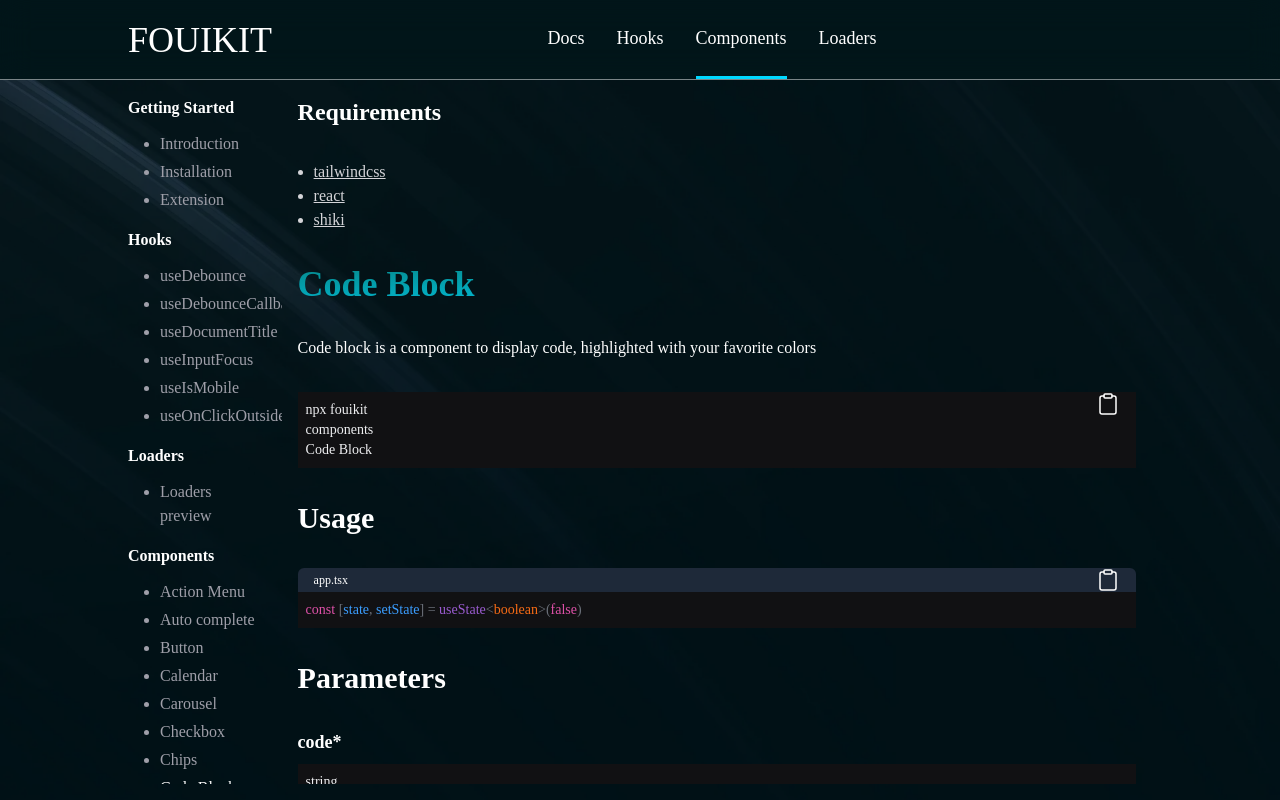
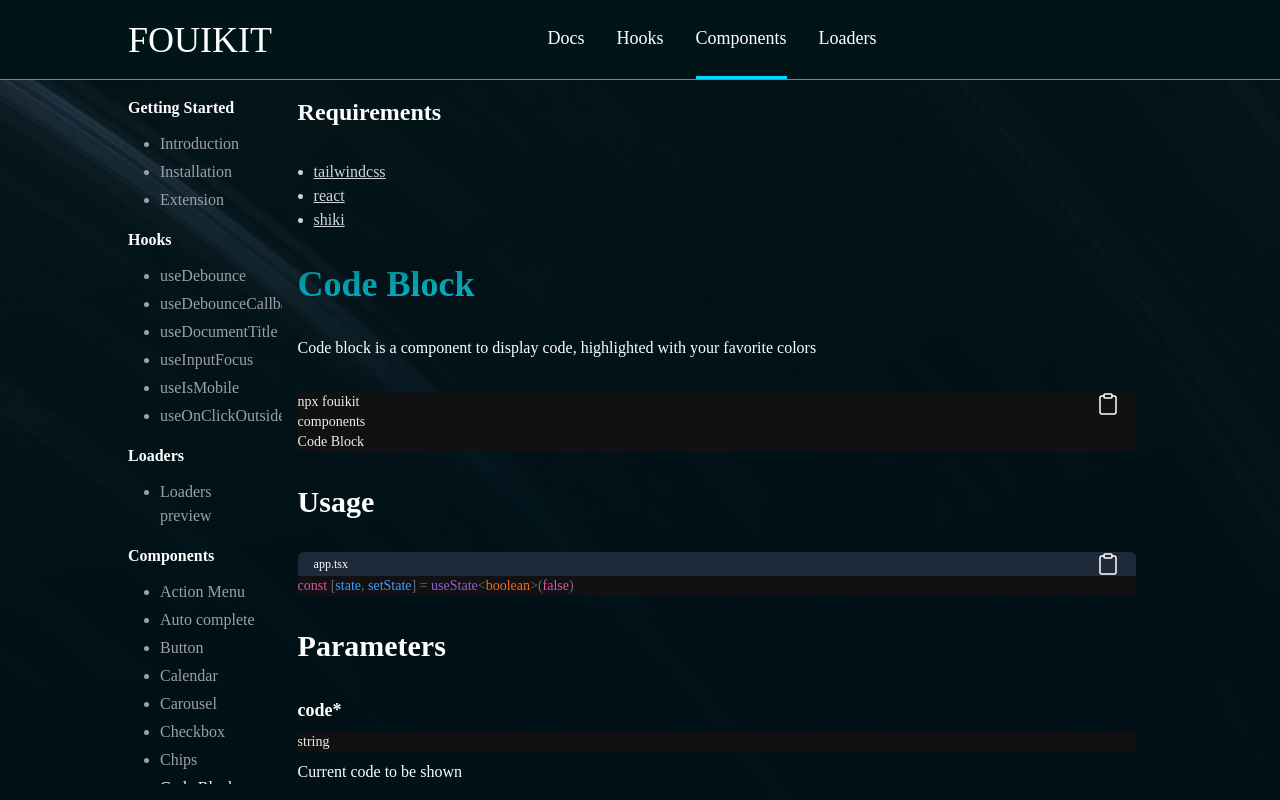
Before and after one commit to filipeoliveira-oss/uiKit, a Next.js app: page /components/codeBlock in a window 1280 px wide. Built offline with nearby package versions, Linux system fonts and the light colour scheme.

Commit message:
enhancement: add theme prop to CodeBlock component and update usage documentation

```diff
--- a/src/app/(uikit)/components/codeBlock/page.tsx
+++ b/src/app/(uikit)/components/codeBlock/page.tsx
@@ -46,6 +46,12 @@
             </div>
 
             <div className="w-full h-fit flex flex-col gap-2">
+                <span className="text-lg font-semibold">theme</span>
+                <CodeBlock code="ThemeRegistrationAny | StringLiteralUnion<BundledTheme, string>" language="tsx" copy={false} />
+                <span>Theme to be applied. Shiki provides several built-in theme. Custom theme is provided on the component and used by default.</span>
+            </div>
+
+            <div className="w-full h-fit flex flex-col gap-2">
                 <span className="text-lg font-semibold">filename</span>
                 <CodeBlock code="string" language="tsx" copy={false} />
                 <span>If the file name should be shown</span>
--- a/src/uiKit/components/codeBlock/codeBlock.tsx
+++ b/src/uiKit/components/codeBlock/codeBlock.tsx
@@ -1,14 +1,15 @@
 import React, { useEffect, useState } from 'react'
-import { codeToHtml } from 'shiki'
+import { BundledTheme, codeToHtml, StringLiteralUnion, ThemeRegistrationAny } from 'shiki'
 
 interface CodeBlockProps {
     code: string
     filename?: string
     language?: string,
-    copy?: boolean
+    copy?: boolean,
+    theme?:ThemeRegistrationAny | StringLiteralUnion<BundledTheme, string>
 }
 
-const theme = {
+const expoTheme = {
     "$schema": "vscode://schemas/color-theme",
     "tokenColors": [
         {
@@ -1243,7 +1244,7 @@
     }
 }
 
-export default function CodeBlock({ code, filename, language = 'tsx', copy = true }: CodeBlockProps) {
+export default function CodeBlock({ code, filename, language = 'tsx', copy = true, theme }: CodeBlockProps) {
     const [currentCode, setCurrentCode] = useState('')
 
 
@@ -1253,10 +1254,11 @@
         }
     }, [code])
 
+
     async function highlightCode(code: string, lang: string) {
         const response = await codeToHtml(code, {
             lang,
-            theme: theme
+            theme: theme ?? expoTheme
         })
 
         setCurrentCode(response)
@@ -1277,8 +1279,7 @@
             )}
 
             <div
-                className="p-2 overflow-auto text-sm font-mono shrink-0"
-                style={{ backgroundColor: theme.colors['editor.background'] }}
+                className="overflow-auto text-sm font-mono shrink-0"
                 dangerouslySetInnerHTML={{ __html: currentCode }}
             />
 
```
